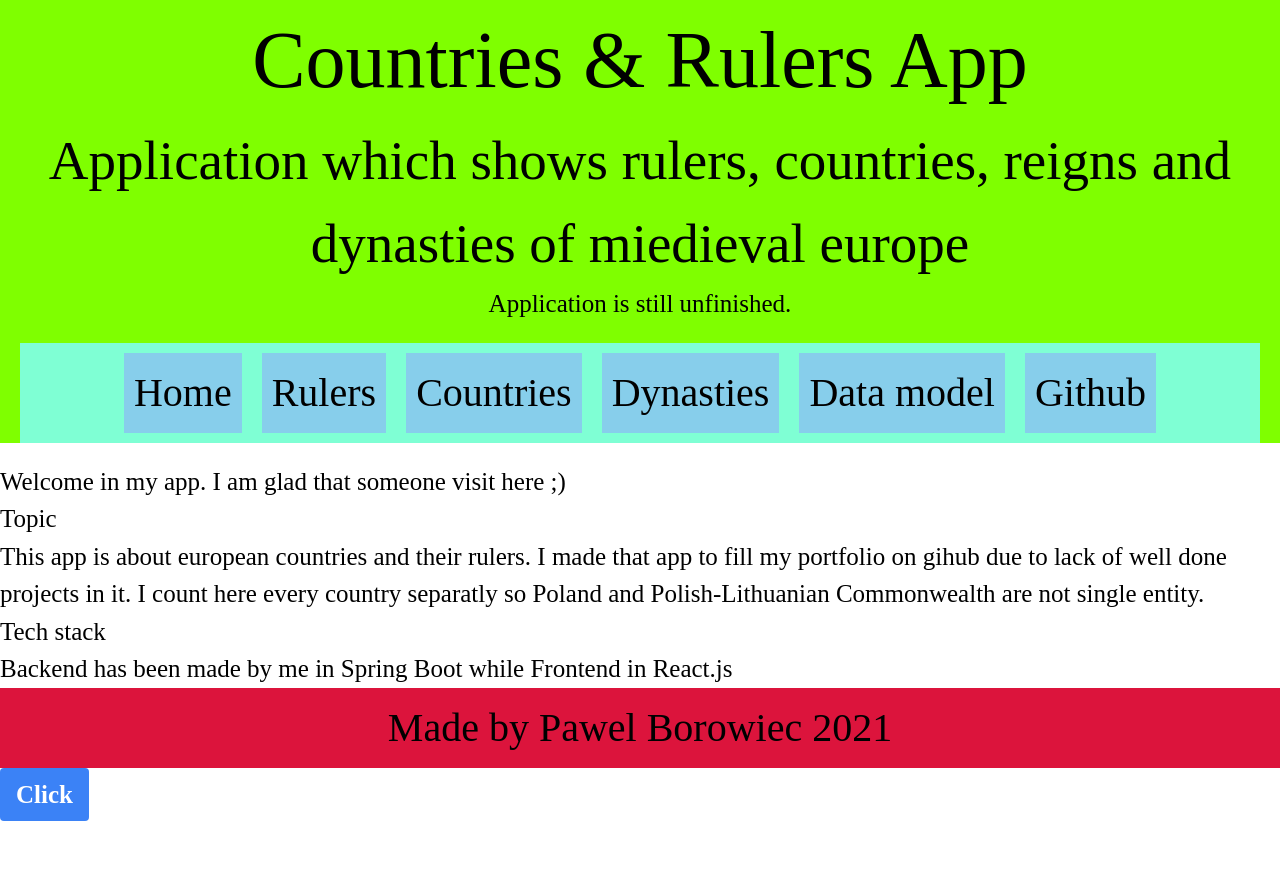
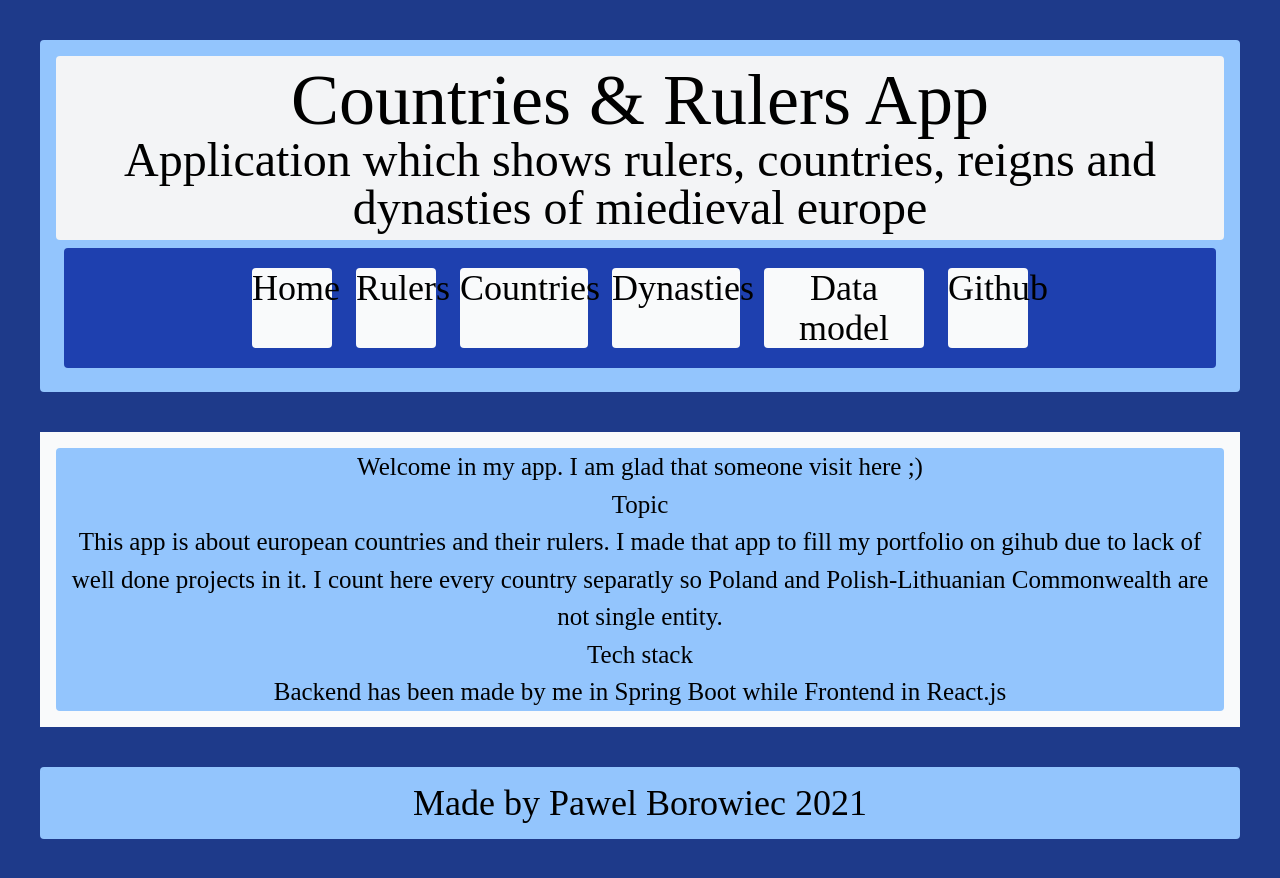
Before and after one commit to Pawel-Borowiec/Countries-Rulers-Front-App, a React (Create React App) app: page / in a window 1280 px wide. Before the commit the page ends 821 px from the top, so only its background shows below. Built offline with nearby package versions, Linux system fonts and the light colour scheme; a web font is replaced by a local one.

Commit message:
Rebuilded view in tallwind

```diff
--- a/public/index.html
+++ b/public/index.html
@@ -26,9 +26,9 @@
     -->
     <title>React App</title>
   </head>
-  <body>
+  <body class="bg-blue-900">
     <noscript>You need to enable JavaScript to run this app.</noscript>
-    <div id="root"></div>
+    <div id="root" ></div>
     <!--
       This HTML file is a template.
       If you open it directly in the browser, you will see an empty page.
--- a/src/App.js
+++ b/src/App.js
@@ -16,10 +16,10 @@ class App extends Component {
 
   render() {
     return (
-      <div >
+      <div class="">
         <Router>
           <Header />
-            <div class="container">
+            <div class="m-10 bg-gray-50 p-4">
             <Route exact path="/"><Home /></Route>
 
             <Route exact path="/countries"><CountriesList/></Route>
@@ -32,7 +32,6 @@ class App extends Component {
             </div>
           <Footer />
         </Router>
-        <button class="bg-blue-500 hover:bg-blue-700 text-white font-bold py-2 px-4 rounded">Click</button>
       </div>
     );
   }
--- a/src/elements/footer/Footer.js
+++ b/src/elements/footer/Footer.js
@@ -1,5 +1,4 @@
 import React, {Component} from 'react';
-import './Footer.css';
 
 class Footer extends Component {
 
@@ -8,7 +7,7 @@ class Footer extends Component {
 
   render() {
     return (
-      <div class="footer">
+      <div class="bg-blue-300 rounded m-10 text-center text-4xl p-4">
           Made by Pawel Borowiec 2021
       </div>
     );
--- a/src/elements/header/Header.js
+++ b/src/elements/header/Header.js
@@ -1,6 +1,5 @@
 import React, {Component} from 'react';
 import Navigation from '../navigation/Navigation';
-import './Header.css';
 
 
 class Header extends Component {
@@ -10,10 +9,11 @@ class Header extends Component {
 
   render() {
     return (
-      <div class="header">
-          <div class="title">Countries & Rulers App</div>
-          <div class="subtitle" >Application which shows rulers, countries, reigns and dynasties of miedieval europe</div>
-          <center><p >Application is still unfinished.</p></center>
+      <div class="bg-blue-300 rounded m-10 text-center text-4xl p-4">
+          <div class="bg-gray-100 w-auto rounded p-2  ">
+            <div class="text-7xl">Countries & Rulers App</div>
+            <div class="text-5xl" >Application which shows rulers, countries, reigns and dynasties of miedieval europe</div>
+          </div>
           <Navigation />
       </div>
     );
--- a/src/elements/home/Home.js
+++ b/src/elements/home/Home.js
@@ -7,7 +7,7 @@ class Home extends Component {
 
   render() {
     return (
-      <div class="text-black-500">
+      <div class="text-black-900 bg-blue-300 rounded text-center">
           <h1>Welcome in my app. I am glad that someone visit here ;)</h1>
           <h3>Topic</h3>
           <p>This app is about european countries and their rulers. I made that app to fill my portfolio on gihub due to lack of well done projects in it. I count here every country separatly so Poland and Polish-Lithuanian Commonwealth are not single entity.</p>
--- a/src/elements/navigation/Navigation.js
+++ b/src/elements/navigation/Navigation.js
@@ -1,6 +1,5 @@
 import React, {Component} from 'react';
 import {Link } from 'react-router-dom'
-import './Navigation.css';
 
 class Navigation extends Component {
 
@@ -9,13 +8,13 @@ class Navigation extends Component {
 
   render() {
     return (
-      <nav class="navigation">
-        <div class="navigationItem"><Link to={'/'}>Home</Link></div>
-        <div class="navigationItem"><Link to={'/rulers'}>Rulers</Link></div>
-        <div class="navigationItem"><Link to={'/countries'}>Countries</Link></div>
-        <div class="navigationItem"><Link to={'/dynasties'}>Dynasties</Link></div>
-        <div class="navigationItem"><Link to={'/model'}>Data model</Link></div>
-        <div class="navigationItem"><a href="https://github.com/Pawel-Borowiec/Countries-Rulers-Front-App">Github</a></div>
+      <nav class="bg-blue-800 w-auto rounded p-2 flex justify-center m-2 ">
+        <div class="bg-gray-50 rounded w-20 m-3"><Link to={'/'}>Home</Link></div>
+        <div class="bg-gray-50 rounded w-20 m-3"><Link to={'/rulers'}>Rulers</Link></div>
+        <div class="bg-gray-50 rounded w-32 m-3"><Link to={'/countries'}>Countries</Link></div>
+        <div class="bg-gray-50 rounded w-32 m-3"><Link to={'/dynasties'}>Dynasties</Link></div>
+        <div class="bg-gray-50 rounded w-40 m-3"><Link to={'/model'}>Data model</Link></div>
+        <div class="bg-gray-50 rounded w-20 m-3"><a href="https://github.com/Pawel-Borowiec/Countries-Rulers-Front-App">Github</a></div>
       </nav>
     );
   }
```
